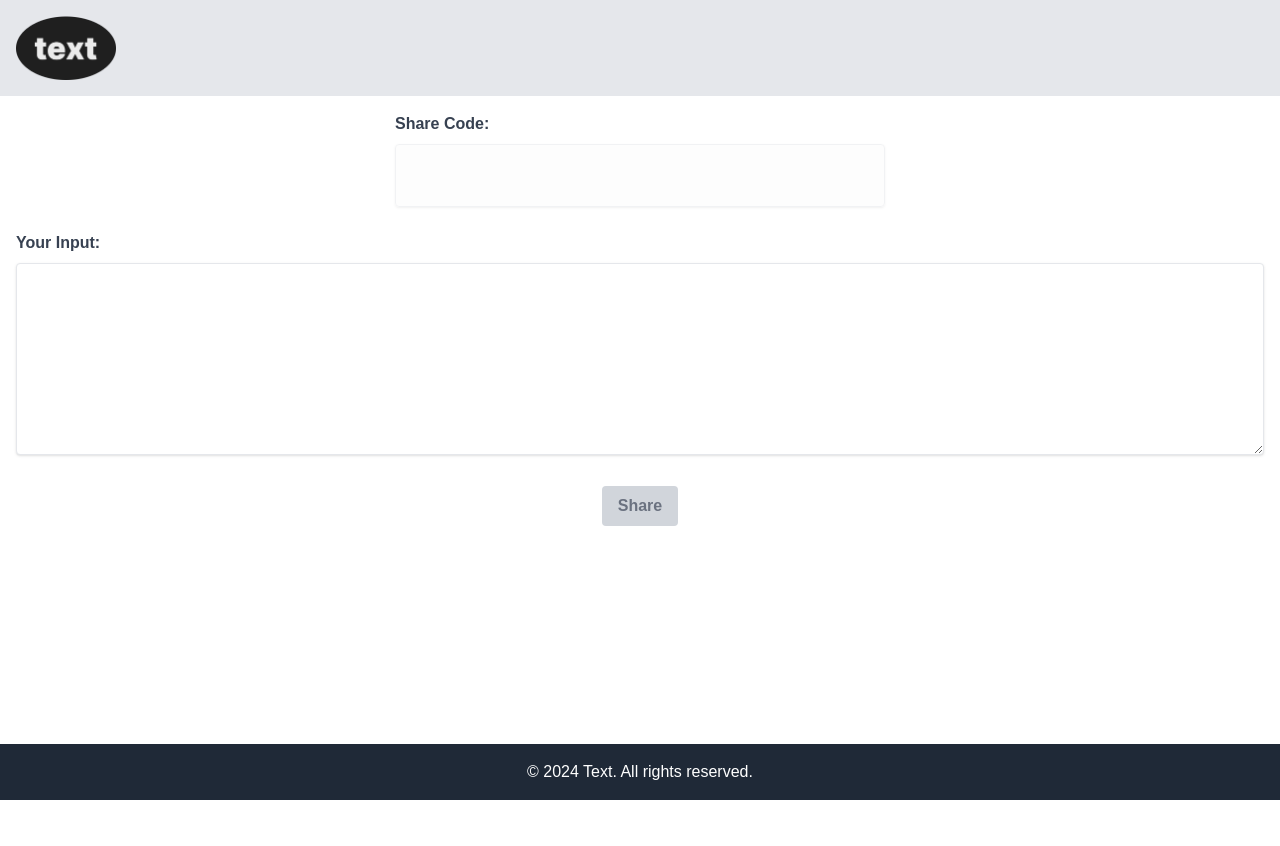
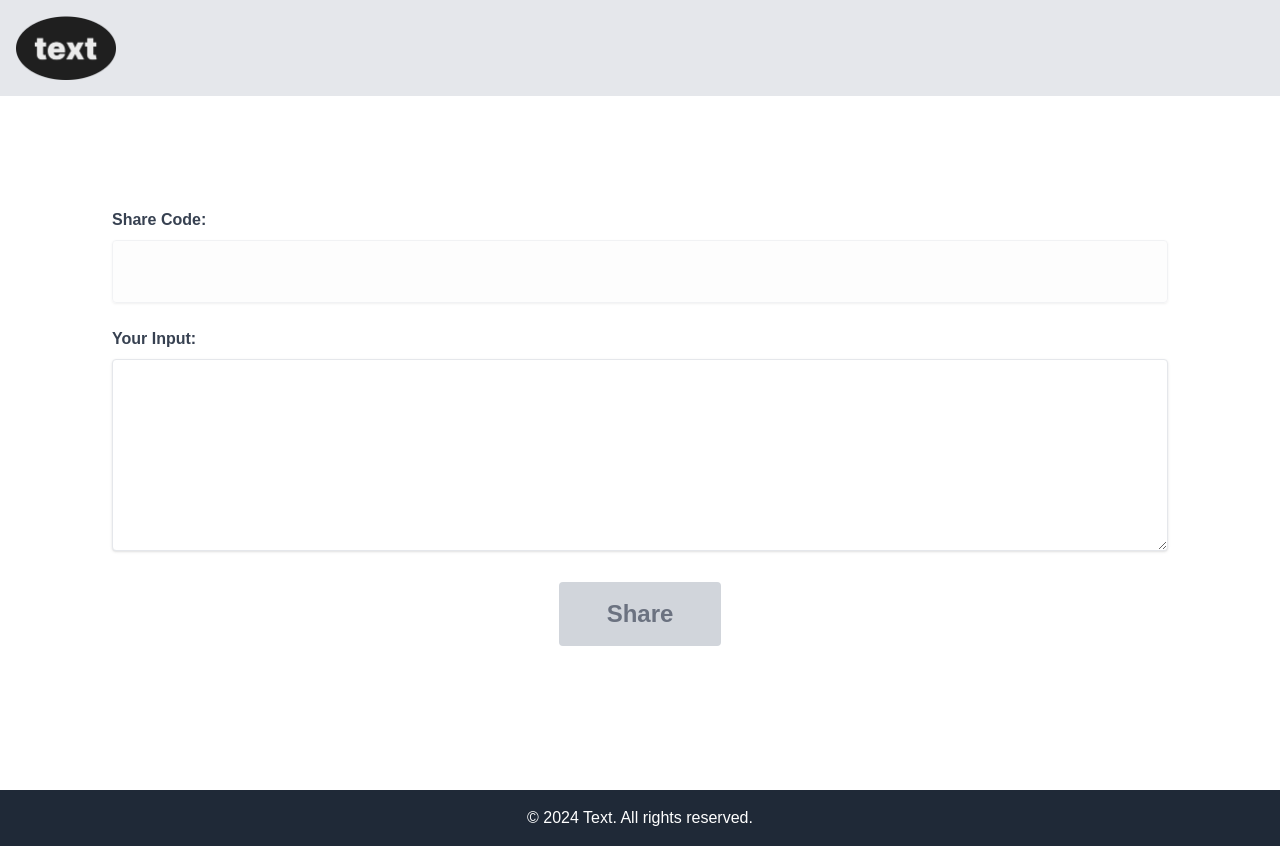
Before and after one commit to Hectormalvarez/text, a Next.js app in the folder web/: page / in a window 1280 px wide. Before the commit the page ends 800 px from the top, so only its background shows below. Built offline with nearby package versions, Linux system fonts and the light colour scheme.

Commit message:
moved components into dedicated folder
Move Form.tsx, ShareCodeInput.tsx, and UserTextInput.tsx into a new components folder to improve code organization.

```diff
--- a/web/src/app/Form.tsx
+++ b/web/src/app/components/Form.tsx
@@ -40,7 +40,7 @@ const Form: React.FC = () => {
   return (
     <form
       onSubmit={handleSubmit}
-      className="flex flex-col items-center justify-center"
+      className="flex flex-col items-center justify-center m-24"
     >
       <ShareCodeInput shareCode={formData.shareCode} isShared={isShared} />
       <UserTextInput
@@ -48,9 +48,6 @@ const Form: React.FC = () => {
         onChange={handleChange}
         isShared={isShared}
       />
-      {isShared && (
-        <p className="text-green-600 mt-2">Text shared successfully!</p>
-      )}
       <button
         className={`button ${
           formData.userInput === "" || isShared ? "button-inactive" : ""
@@ -60,6 +57,9 @@ const Form: React.FC = () => {
       >
         {isShared ? "Shared" : "Share"}
       </button>
+      {isShared && (
+        <p className="text-green-600 mt-2">Text shared successfully!</p>
+      )}
     </form>
   );
 };
--- a/web/src/app/ShareCodeInput.tsx
+++ b/web/src/app/components/ShareCodeInput.tsx
@@ -18,7 +18,7 @@ const ShareCodeInput: React.FC<ShareCodeInputProps> = ({ shareCode, isShared })
   };
 
   return (
-    <div className="mb-6">
+    <div className="mb-6 w-full">
       <label htmlFor="shareCode" className="form-label">
         Share Code:
       </label>
--- a/web/src/app/globals.css
+++ b/web/src/app/globals.css
@@ -53,7 +53,7 @@ body {
   }
 
   .button {
-    @apply bg-gray-500 hover:bg-gray-700 text-white font-bold py-2 px-4 rounded;
+    @apply bg-gray-500 hover:bg-gray-700 text-white text-2xl font-bold py-4 px-12 rounded;
   }
 
   .button-inactive {
--- a/web/src/app/page.tsx
+++ b/web/src/app/page.tsx
@@ -1,4 +1,4 @@
-import Form from "./Form";
+import Form from "./components/Form";
 
 export default function Home() {
   return <Form />;
```
Also changed, not shown: web/src/app/components/UserTextInput.tsx (renamed from web/src/app/UserTextInput.tsx).
